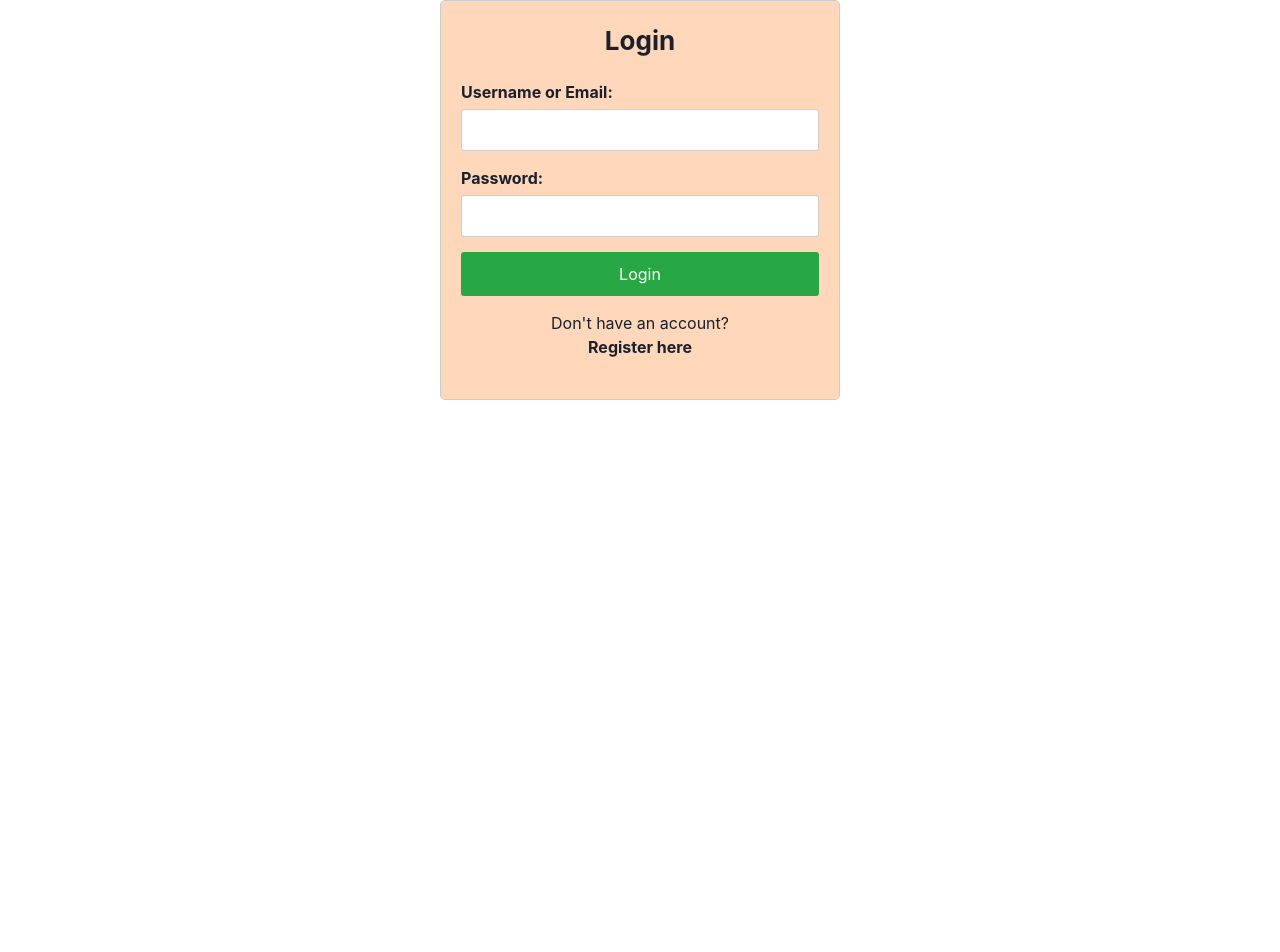
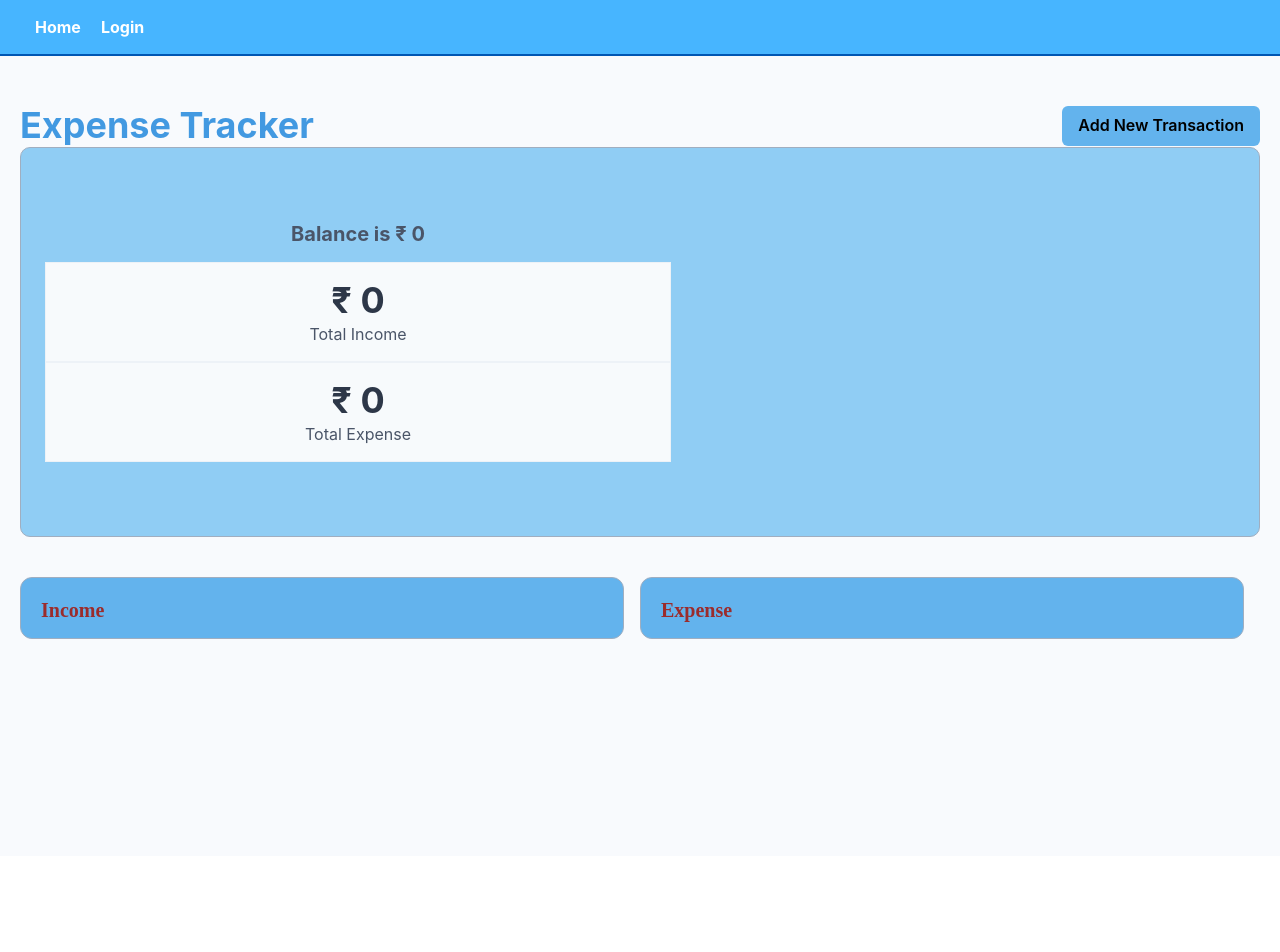
Before and after one commit to tarunreddybabi/my-project, a React (Create React App) app: page / in a window 1280 px wide. Shown: the top 952 px of the page. Before the commit the page ends 800 px from the top, so only its background shows below. Built offline with nearby package versions, Linux system fonts and the light colour scheme.

Commit message:
Expense-Tracker

```diff
--- a/src/components/expenseTracker/chart/index.js
+++ b/src/components/expenseTracker/chart/index.js
@@ -44,9 +44,12 @@ const options = {
   },
 };
 
-const TransactionChartSummary = ({ expense = 100, income = 100 }) => {
+const TransactionChartSummary = ({ expense = 0, income = 0 }) => {
+  const hasData = expense !== 0 || income !== 0;
+
   return (
     <>
+      {hasData ? (
         <Chart
           options={options}
           series={[income, expense]}
@@ -54,6 +57,11 @@ const TransactionChartSummary = ({ expense = 100, income = 100 }) => {
           width={"150%"}
           height={"150%"}
         />
+      ) : (
+        <div style={{ backgroundColor: "blue", width: "100%", height: "100%" }}>
+
+        </div>
+      )}
     </>
   );
 };
--- a/src/components/expenseTracker/expense-view/index.js
+++ b/src/components/expenseTracker/expense-view/index.js
@@ -16,7 +16,7 @@ const ExpenseView = ({ type, data }) => {
       backgroundColor={"blue.300"}
     >
       <Flex justifyContent="space-between" alignItems="center">
-        <Heading size="md" color="red.700">
+        <Heading size="md" color="red.700" fontFamily={"cursive"}>
           {type === "income" ? "Income" : "Expense"}
         </Heading>
       </Flex>
--- a/src/components/expenseTracker/summary/index.js
+++ b/src/components/expenseTracker/summary/index.js
@@ -17,6 +17,7 @@ const Summary = ({ onClose, isOpen, totalExpense, totalIncome }) => {
         w={"full"}
         justifyContent={"center"}
         alignItems={"center"}
+        ml={"20"}
         flexDirection={{
           base: "column",
           sm: "column",
@@ -45,6 +46,7 @@ const Summary = ({ onClose, isOpen, totalExpense, totalIncome }) => {
             height={"100px"}
             border={"1px solid"}
             borderColor={"gray.100"}
+
           >
             <Flex flexDirection={"column"}>
               <Heading color={"gray.700"}>₹ {totalIncome}</Heading>
--- a/src/components/navBar/navBar.js
+++ b/src/components/navBar/navBar.js
@@ -38,6 +38,9 @@ const NavBar = () => {
             <Link to="/" style={link}>
               Home
             </Link>
+            <Link to="/login" style={link}>
+              Login
+            </Link>
           </li>
         </ul>
       </div>
--- a/src/navigationStack/navigation.js
+++ b/src/navigationStack/navigation.js
@@ -5,7 +5,7 @@ import LoginScreen from "../screens/preLoginScreens/login";
 export const DataShare = createContext();
 
 const NavigationStack = () => {
-  const [loggedIn, setLoggedIn] = useState(false);
+  const [loggedIn, setLoggedIn] = useState(true);
 
   return (
     <DataShare.Provider value={{ loggedIn, setLoggedIn }}>
--- a/src/screens/preLoginScreens/login.js
+++ b/src/screens/preLoginScreens/login.js
@@ -27,7 +27,7 @@ const LoginScreen = ({ setLoggedIn }) => {
   };
 
   return (
-    <div style={styles.container}>
+    <div style={styles.container} >
       <h2 style={styles.header}>Login</h2>
       <form onSubmit={handleLogin} style={styles.form}>
         <div style={styles.formGroup}>
@@ -77,7 +77,7 @@ const styles = {
   container: {
     maxWidth: "400px",
     height: "400px",
-    margin: "0 auto",
+    margin: "30px auto 0",
     padding: "20px",
     border: "1px solid #ccc",
     borderRadius: "5px",
--- a/src/screens/preLoginScreens/register.js
+++ b/src/screens/preLoginScreens/register.js
@@ -78,7 +78,7 @@ const RegisterForm = () => {
 const styles = {
   registerContainer: {
     maxWidth: '400px',
-    margin: '0 auto',
+    margin: "30px auto 0",
     padding: '20px',
     border: '1px solid #ccc',
     borderRadius: '5px',
```
Lines whose indentation alone changed are shown as unchanged.
